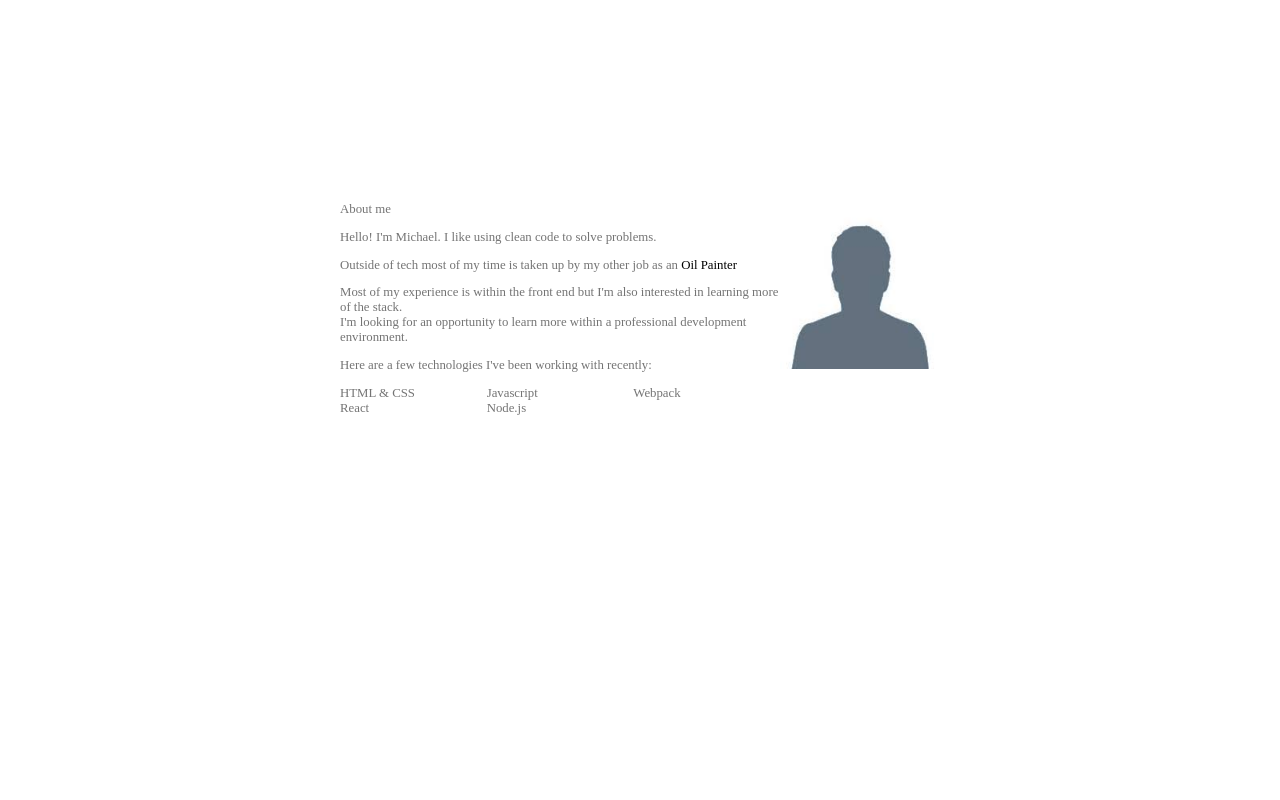
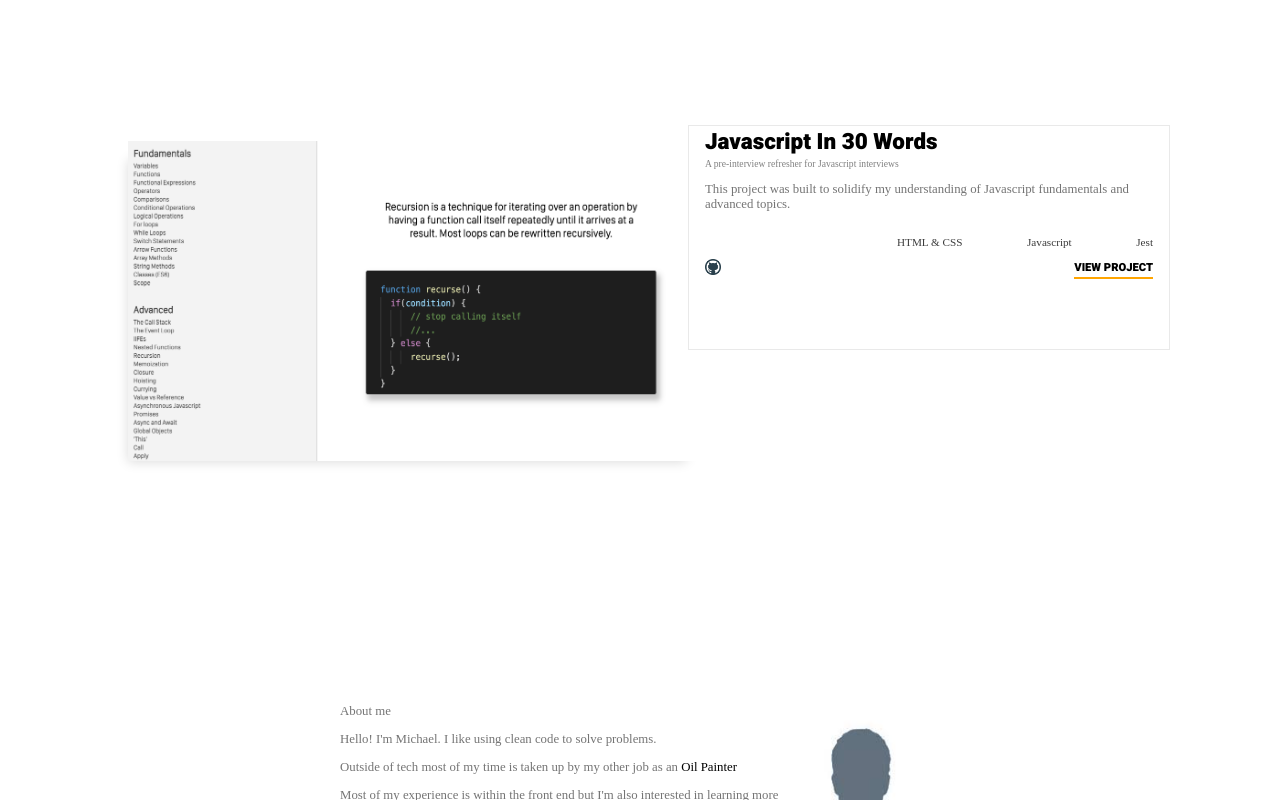
Before and after one commit to msmfa/portfolio, a React (Create React App) app: page / in a window 1280 px wide. Shown: the part 1820-2620 px from the top of the page. Before the commit the page ends 2377 px from the top, so only its background shows below. Built offline with nearby package versions, Linux system fonts and the light colour scheme; a web font is replaced by a local one.

Commit message:
Added Javascript in 30 project and updated nav bar css

```diff
--- a/src/App.js
+++ b/src/App.js
@@ -8,11 +8,12 @@ import "./css/ContactButton.css";
 import Header from "./components/Header";
 import NavBar from "./components/NavBar";
 import ContactButton from "./components/ContactButton";
-import ProjectSection from "./components/ProjectSection";
 import Links from "./components/Links";
 import ProjectHeader from "./components/ProjectHeader";
 import AboutSection from "./components/AboutSection";
+import ProjectSection from "./components/ProjectSection";
 import ProjectSectionTwo from "./components/ProjectSectionTwo";
+import ProjectSectionThree from "./components/ProjectSectionThree";
 
 class App extends Component {
   render() {
@@ -24,6 +25,7 @@ class App extends Component {
         <ProjectHeader />
         <ProjectSection />
         <ProjectSectionTwo />
+        <ProjectSectionThree />
         <AboutSection />
         <Links />
       </>
--- /dev/null
+++ b/src/components/ProjectSectionThree.js
@@ -0,0 +1,64 @@
+import React from "react";
+import VisualiserImage from "./IMG/j30screenshot.png";
+import GithubIcon from "./IMG/github-icon.png";
+
+function ProjectSectionThree() {
+  return (
+    <>
+      <div className="project-container">
+        <img
+          className="project-covid-image"
+          src={VisualiserImage}
+          alt="covid-19-app"
+        ></img>
+        <div className="project-container-main">
+          <p className="project-title-two">Javascript In 30 Words</p>
+          <p className="project-title-one">
+            A pre-interview refresher for Javascript interviews
+          </p>
+          <div className="project-text">
+            This project was built to solidify my understanding of Javascript
+            fundamentals and advanced topics.
+          </div>
+
+          <div className="project-links">
+            <ul>
+              <li>HTML & CSS</li>
+            </ul>
+            <ul>
+              <li>Javascript</li>
+            </ul>
+            <ul>
+              <li>Jest</li>
+            </ul>
+          </div>
+          <div className="project-links-icons">
+            <a
+              href="https://github.com/msmfa/javascript-in-30"
+              target="_blank"
+              rel="noopener noreferrer"
+            >
+              <img
+                className="project-github-link"
+                src={GithubIcon}
+                alt="github"
+              ></img>
+            </a>
+
+            <div className="project-view-link">
+              <a
+                href="https://javascript-in-30-words.netlify.com/"
+                target="_blank"
+                rel="noopener noreferrer"
+              >
+                VIEW PROJECT
+              </a>
+            </div>
+          </div>
+        </div>
+      </div>
+    </>
+  );
+}
+
+export default ProjectSectionThree;
--- a/src/css/Nav.css
+++ b/src/css/Nav.css
@@ -10,6 +10,7 @@ body {
   display: flex;
   justify-content: space-evenly;
   margin-left: auto;
+  padding: 1em 0;
   width: 300px;
   list-style-type: none;
 }
```
Also changed, not shown: src/components/IMG/j30screenshot.png (added), 1 other file (tests, documents, lock files or other folders).
